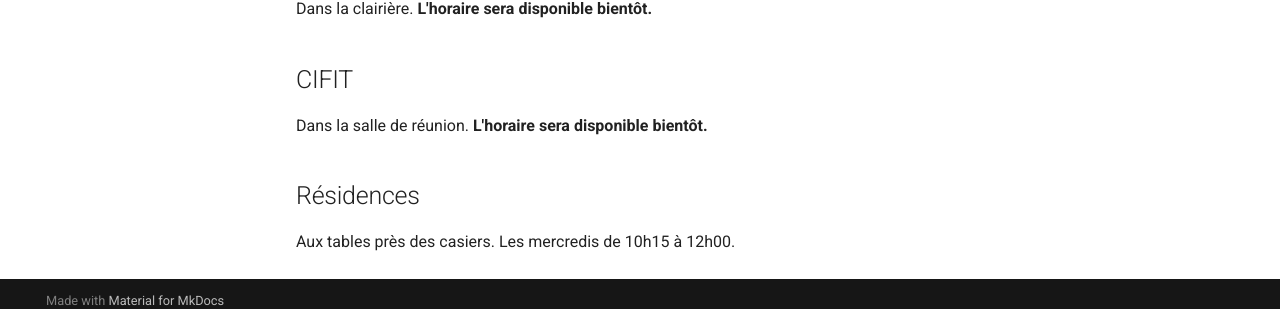
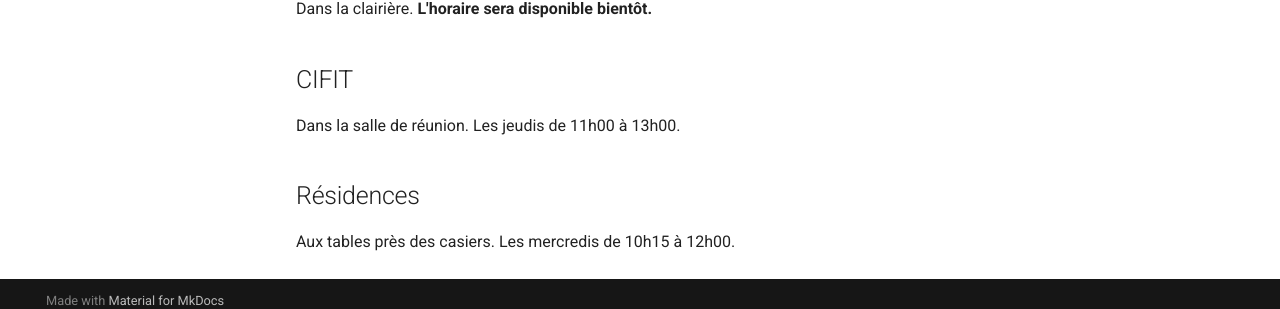
Before and after one commit to cegepvictoetienne/techinfo, an MkDocs documentation site: the page built from wiki/centre-aide-informatique.md, in a window 1280 px wide and 938 px high. Shown: the part 615-924 px from the top of the window. Built offline with MkDocs 1.6.1 and Material for MkDocs 9.7.7, drawn with Linux system fonts in a browser that asks for light colours.

Commit message:
ajout horaire cifit

```diff
--- a/wiki/centre-aide-informatique.md
+++ b/wiki/centre-aide-informatique.md
@@ -20,7 +20,7 @@ Dans la clairière. **L'horaire sera disponible bientôt.**
 
 ## CIFIT
 
-Dans la salle de réunion. **L'horaire sera disponible bientôt.**
+Dans la salle de réunion. Les jeudis de 11h00 à 13h00.
 
 ## Résidences
 
```
